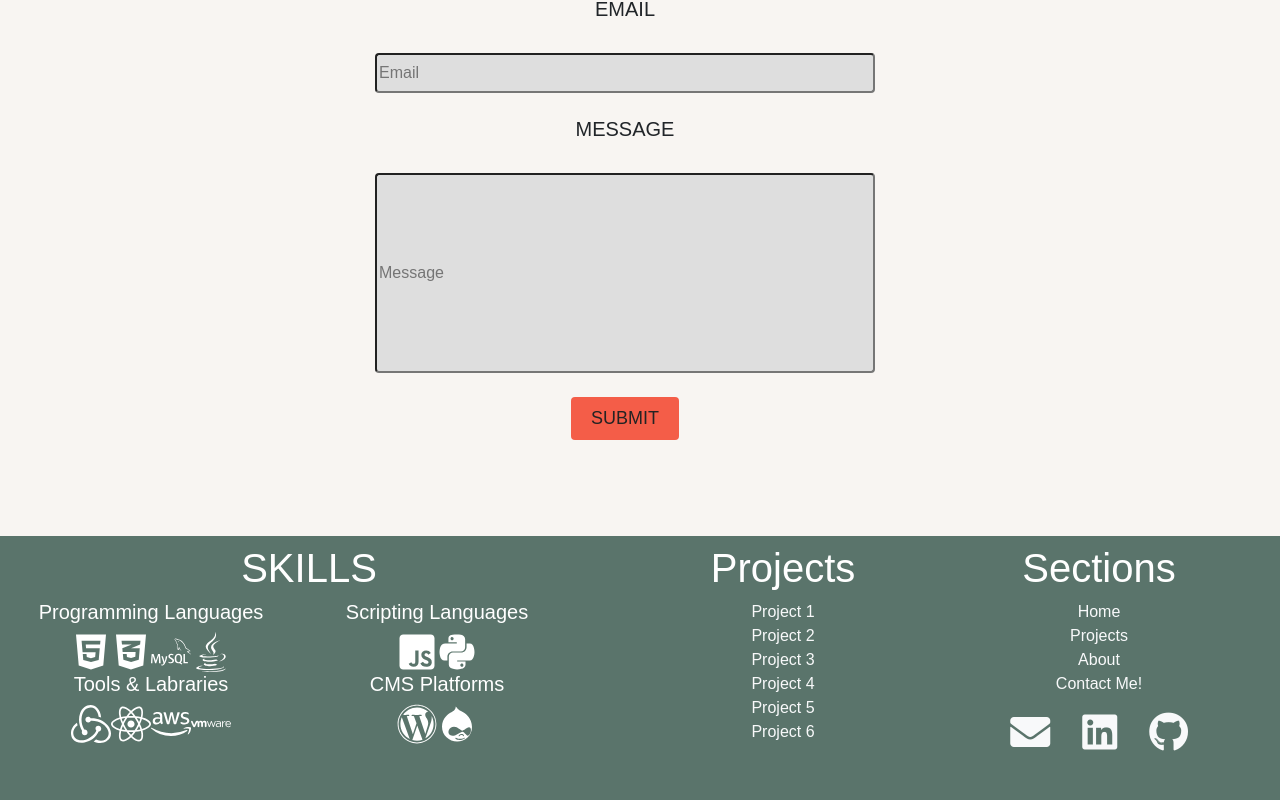
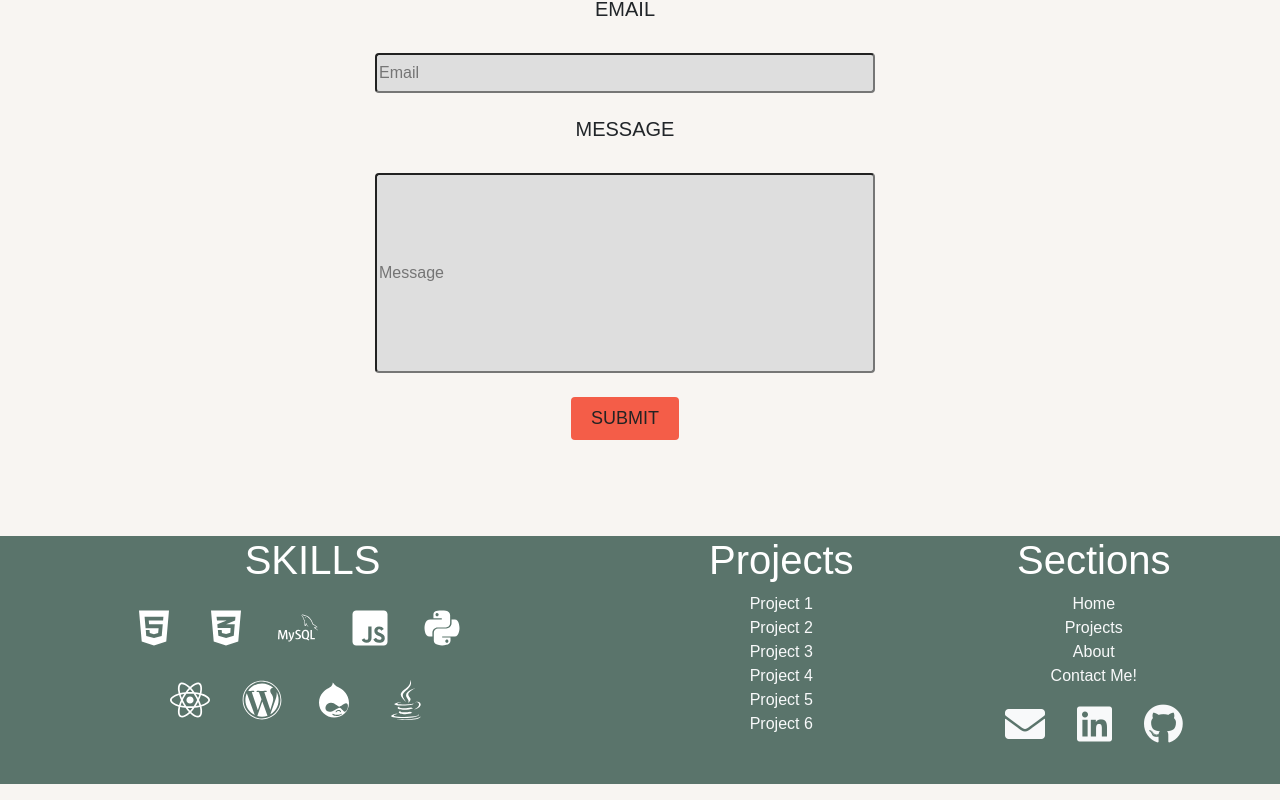
Before and after one commit to dgreeott/MyPortfolio, a React (Create React App) app in the folder my-portfolio/: page /contact in a window 1280 px wide. Shown: the part 392-1192 px from the top of the page. Built offline with nearby package versions, Linux system fonts and the light colour scheme; what webfontloader would draw is missing.

Commit message:
Changed Skills in the Footer

```diff
--- a/my-portfolio/src/components/Footer.js
+++ b/my-portfolio/src/components/Footer.js
@@ -7,13 +7,12 @@ class Footer extends Component {
   render() {
     return (
       <footer className="text-center text-lg-start">
-        <div className="container-fluid p-2">
+        <div className="container-fluid">
           <div className="row">
-            <div className="col-lg-6 col-md-12 mb-4 mb-md-0">
+            <div className="col-lg-6 col-md-12  mb-md-0">
               <Skills />
             </div>
-
-            <div className="col-lg-3 col-md-6 mb-4 mb-md-0">
+            <div className="col-lg-3 col-md-6 mb-md-0">
               <h1>Projects</h1>
               <ul className="list-unstyled mb-0">
                 <li>
@@ -49,7 +48,7 @@ class Footer extends Component {
               </ul>
             </div>
 
-            <div className="col-lg-3 col-md-6 mb-4 mb-md-0">
+            <div className="col-lg-3 col-md-6 mb-md-0">
               <h1>Sections</h1>
               <ul className="list-unstyled mb-0">
                 <li>
--- a/my-portfolio/src/components/Skills.js
+++ b/my-portfolio/src/components/Skills.js
@@ -14,45 +14,21 @@ class Skills extends Component {
       <div className="section" id="skills">
         <div className="container-fluid text-center mb-5">
           <h1 className="title">SKILLS</h1>
-
-          <div className="row">
-            <div className="col-sm-6">
-              <h5>Programming Languages</h5>
-            </div>
-            <div className="col-sm-6">
-              <h5>Scripting Languages</h5>
+          <div className="row justify-content-center">
+            <div className="col-sm">
+                <FaHtml5 size={40} className="m-3"/>
+                <FaCss3Alt size={40} className="m-3" />
+                <SiMysql size={40} className="m-3" />
+                <FaJsSquare size={40} className="m-3" />
+                <FaPython size={40} className="m-3" />
             </div>
           </div>
-          <div className="row">
-            <div className="col-sm-6">
-                <FaHtml5 size={40} />
-                <FaCss3Alt size={40} />
-                <SiMysql size={40} />
-                <FaJava size={40} />
-            </div>
-            <div className="col-sm-6">
-                <FaJsSquare size={40} />
-                <FaPython size={40}/>
-            </div>
-          </div>
-          <div className="row">
-            <div className="col-sm-6">
-              <h5>Tools & Labraries</h5>
-            </div>
-            <div className="col-sm-6">
-              <h5>CMS Platforms</h5>
-            </div>
-          </div>
-          <div className="row">
-            <div className="col-sm-6">
-                <SiRedux size={40} />
-                <FaReact size={40} />
-                <FaAws size={40} />
-                <SiVmware size={40} />
-            </div>
-            <div className="col-sm-6">
-                <FaWordpress size={40} />
-                <FaDrupal size={40} />
+          <div className="row justify-content-center">
+            <div className="col-sm">
+                <FaReact size={40} className="m-3" />
+                <FaWordpress size={40} className="m-3" />
+                <FaDrupal size={40} className="m-3" />
+                <FaJava size={40} className="m-3" />
             </div>
           </div>
         </div>
```
